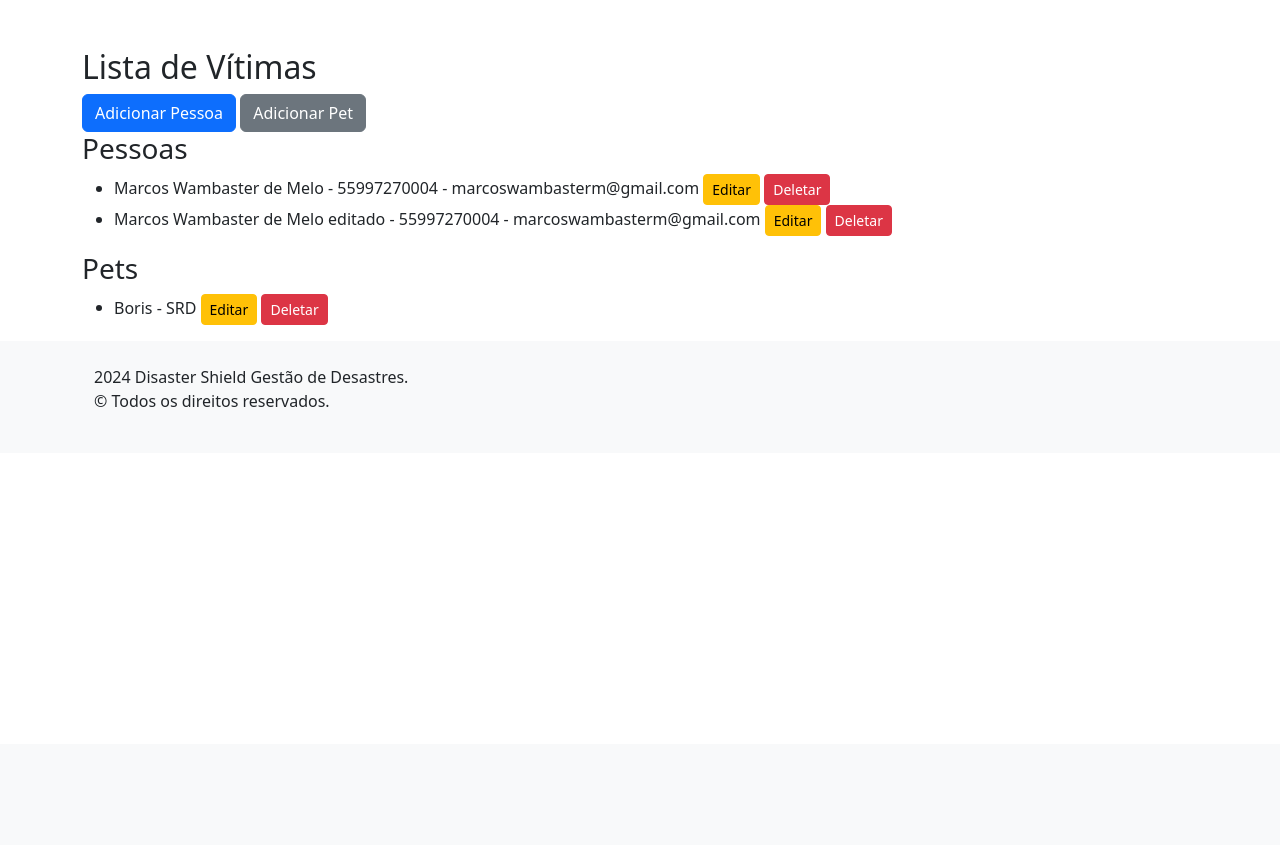
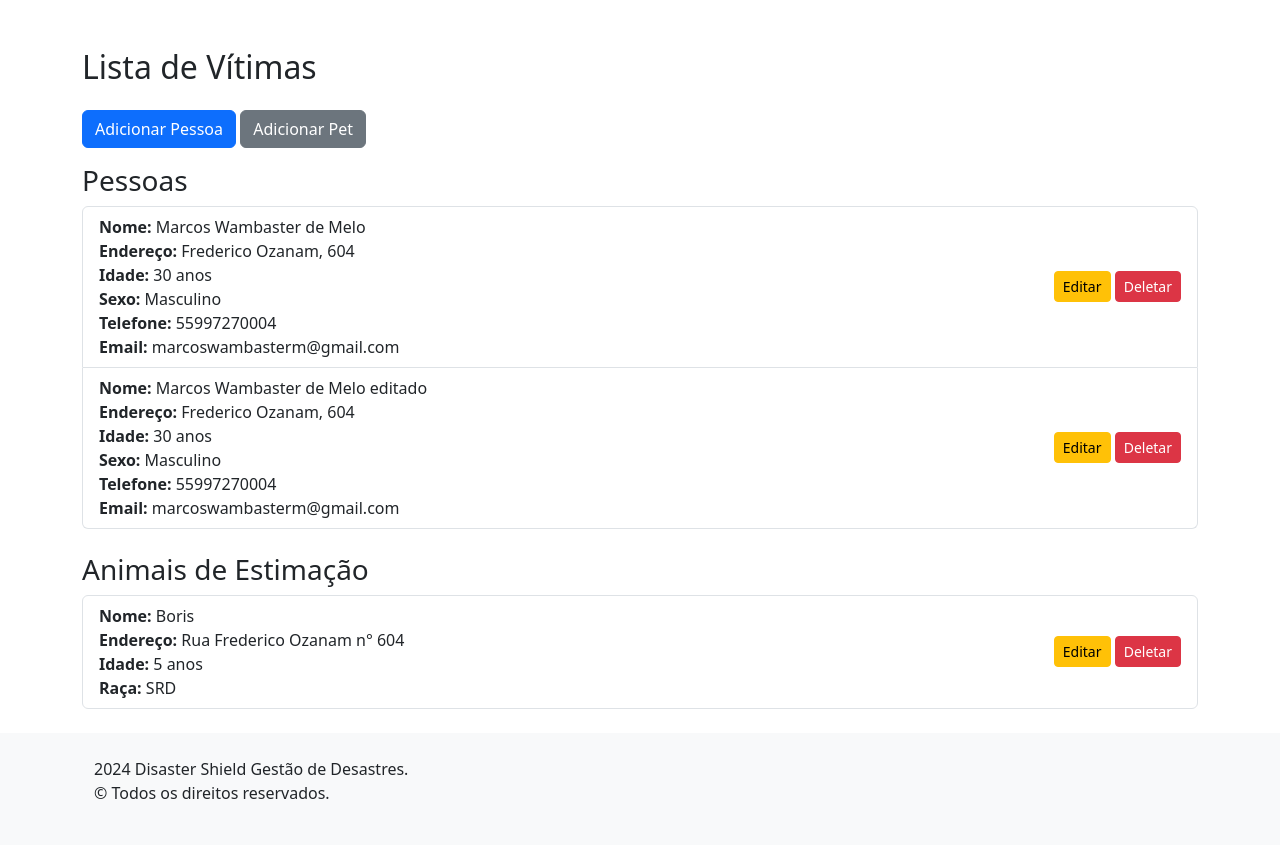
Before and after one commit to marcoswambasterm/CPPRI101---Noite---Marcos-W.-Melo, a Django app: page /vitimas/vitimas/ in a window 1280 px wide. Shown: the part 56-901 px from the top of the page. Before the commit the page ends 463 px from the top, so only its background shows below. Run offline with Django 5.2, Linux system fonts and the light colour scheme; data comes from the database, SQL or seed files in the repository; both versions use the stored data as it was after the commit.

Commit message:
ajuste em vitimas

```diff
--- a/vitimas/templates/lista_vitimas.html
+++ b/vitimas/templates/lista_vitimas.html
@@ -1,31 +1,65 @@
-{% extends 'base.html' %}
+{% extends "base.html" %}
+
+{% block title %}Lista de Vítimas{% endblock %}
 
 {% block content %}
 <div class="container mt-5">
-    <h2>Lista de Vítimas</h2>
-    <a href="{% url 'criar_pessoa' %}" class="btn btn-primary">Adicionar Pessoa</a>
-    <a href="{% url 'criar_pet' %}" class="btn btn-secondary">Adicionar Pet</a>
+    <h2 class="my-4">Lista de Vítimas</h2>
+    <a href="{% url 'criar_pessoa' %}" class="btn btn-primary mb-3">Adicionar Pessoa</a>
+    <a href="{% url 'criar_pet' %}" class="btn btn-secondary mb-3">Adicionar Pet</a>
 
+    {% if pessoas or pets %}
+        <!-- Exibindo as pessoas cadastradas -->
         <h3>Pessoas</h3>
-    <ul>
+        {% if pessoas %}
+            <ul class="list-group mb-4">
                 {% for pessoa in pessoas %}
-            <li>
-                {{ pessoa.nome }} - {{ pessoa.telefone }} - {{ pessoa.email }}
+                    <li class="list-group-item d-flex justify-content-between align-items-center">
+                        <div>
+                            <strong>Nome:</strong> {{ pessoa.nome }}<br>
+                            <strong>Endereço:</strong> {{ pessoa.endereco }}<br>
+                            <strong>Idade:</strong> {{ pessoa.idade }} anos<br>
+                            <strong>Sexo:</strong> {{ pessoa.sexo }}<br>
+                            <strong>Telefone:</strong> {{ pessoa.telefone }}<br>
+                            <strong>Email:</strong> {{ pessoa.email }}
+                        </div>
+                        <div>
                             <a href="{% url 'editar_pessoa' pessoa.pk %}" class="btn btn-warning btn-sm">Editar</a>
                             <a href="{% url 'deletar_pessoa' pessoa.pk %}" class="btn btn-danger btn-sm">Deletar</a>
+                        </div>
                     </li>
                 {% endfor %}
             </ul>
+        {% else %}
+            <p class="text-muted">Nenhuma pessoa cadastrada.</p>
+        {% endif %}
 
-    <h3>Pets</h3>
-    <ul>
+        <!-- Exibindo os pets cadastrados -->
+        <h3>Animais de Estimação</h3>
+        {% if pets %}
+            <ul class="list-group mb-4">
                 {% for pet in pets %}
-            <li>
-                {{ pet.nome }} - {{ pet.raca }}
+                    <li class="list-group-item d-flex justify-content-between align-items-center">
+                        <div>
+                            <strong>Nome:</strong> {{ pet.nome }}<br>
+                            <strong>Endereço:</strong> {{ pet.endereco }}<br>
+                            <strong>Idade:</strong> {{ pet.idade }} anos<br>
+                            <strong>Raça:</strong> {{ pet.raca }}
+                        </div>
+                        <div>
                             <a href="{% url 'editar_pet' pet.pk %}" class="btn btn-warning btn-sm">Editar</a>
                             <a href="{% url 'deletar_pet' pet.pk %}" class="btn btn-danger btn-sm">Deletar</a>
+                        </div>
                     </li>
                 {% endfor %}
             </ul>
+        {% else %}
+            <p class="text-muted">Nenhum animal de estimação cadastrado.</p>
+        {% endif %}
+    {% else %}
+        <div class="alert alert-info" role="alert">
+            Não há vítimas cadastradas no sistema.
+        </div>
+    {% endif %}
 </div>
 {% endblock %}
```
Also changed, not shown: vitimas/templates/base.html (added, +22 -0 lines), vitimas/templates/form_pessoa.html (+66 -6 lines), db.sqlite3. Lines whose indentation alone changed are shown as unchanged.
